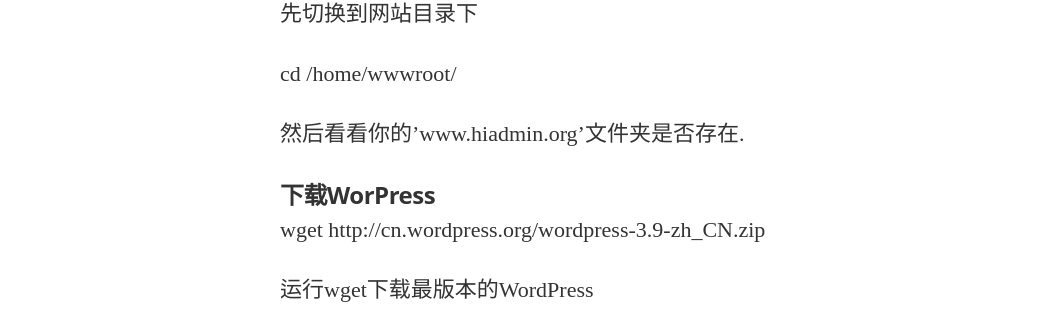
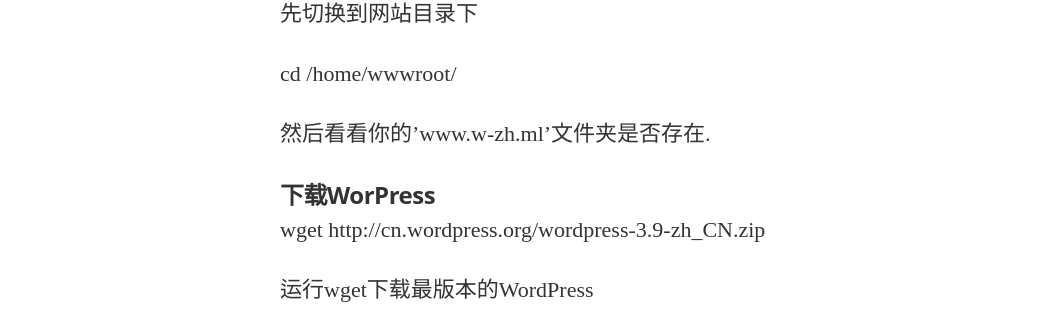
Before and after one commit to ivo-wang/ivo-wang.github.io, a Jekyll site: the page built from _posts/2015-02-12-wordpress.md, in a window 1280 px wide and 900 px high, scrolled down 4163 px. Shown: the part 139-451 px from the top of the window, without its empty margins (0-1053 px from the left). Built offline with Jekyll 4.4.1, drawn with Linux system fonts in a browser that asks for light colours; nearby versions of some CDN libraries; some web fonts are replaced; Markdown is read by kramdown in place of the engine named in the settings.

Commit message:
Update 2015-02-12-wordpress.md

```diff
--- a/_posts/2015-02-12-wordpress.md
+++ b/_posts/2015-02-12-wordpress.md
@@ -153,7 +153,7 @@
 
    cd /home/wwwroot/
 
-然后看看你的'www.hiadmin.org'文件夹是否存在.
+然后看看你的'www.w-zh.ml'文件夹是否存在.
 
 ####下载WorPress
 
```
